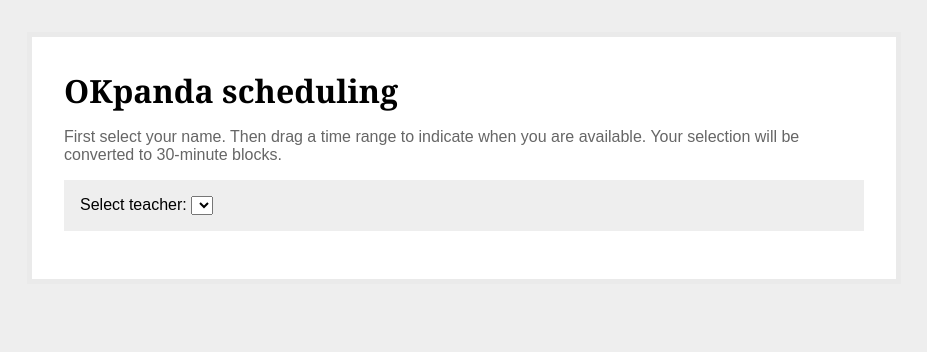
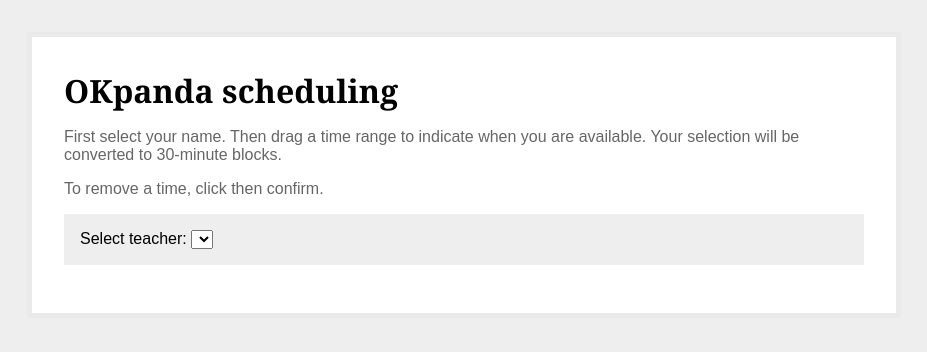
Before and after one commit to ryanmuller/oksched, a Flask app: template templates/teacher.html in a window 1280 px wide. Shown: the top 352 px of the page, without its empty margins (176-1103 px from the left). Run offline with Flask 2, Linux system fonts and the light colour scheme; the template is opened without the code that fills it, so the values that code supplies are empty.

Commit message:
delete availabilities

```diff
--- a/app.py
+++ b/app.py
@@ -9,7 +9,7 @@
 x click event to create appointment
 x show availabilities with appointments
 x nicer showing of appointments
-- delete availabilities
+x delete availabilities
 - show warning for failed appointments
 - handle multiple students
 - disable availabilities with appointments for students
@@ -27,8 +27,17 @@
 http://flask.pocoo.org/docs/0.10/api/
 http://fullcalendar.io/docs/usage/
 
-sqlite3 /tmp/flaskr.db < schema.sql
+union all
+select appointments.start_time, teachers.name as teacher_name, students.name as student_name
+from appoinments
+    join teachers
+        on teachers.id = appointments.teacher_id
+    left join appointments
+        on appointments.teacher_id = availabilities.teacher_id
+        and appointments.start_time = availabilities.start_time
+    left join students on students.id = appointments.student_id
 '''
+
 
 import sqlite3
 import time
@@ -80,6 +89,9 @@
     else:
         return "#3a87ad"
 
+def unix_to_dbtime(t):
+    return time.strftime("%Y-%m-%d %H:%M:%S", time.gmtime(int(t)))
+
 @app.route("/")
 def show_student():
     return render_template("student.html", teachers=get_teachers())
@@ -90,12 +102,17 @@
 
 @app.route("/events")
 def list_events():
-    cur = g.db.execute("""select availabilities.start_time, teachers.name as teacher_name, students.name as student_name
-                       from availabilities
-                       join teachers on teachers.id = availabilities.teacher_id
-                       left join appointments on appointments.teacher_id = availabilities.teacher_id and appointments.start_time = availabilities.start_time
-                       left join students on students.id = appointments.student_id
-                       where teachers.id = ?""", request.args['teacher_id'])
+    cur = g.db.execute("""
+select availabilities.start_time, teachers.name as teacher_name, students.name as student_name
+from availabilities
+    join teachers
+        on teachers.id = availabilities.teacher_id
+    left join appointments
+        on appointments.teacher_id = availabilities.teacher_id
+        and appointments.start_time = availabilities.start_time
+    left join students on students.id = appointments.student_id
+    where teachers.id = ?
+        """, request.args['teacher_id'])
     events = [dict(start=row[0], title=event_title_by_names(row[1], row[2]), color=event_color(row[2] is not None)) for row in cur.fetchall()]
     return json.dumps(events)
 
@@ -111,11 +128,19 @@
     g.db.commit()
     return "OK"
 
+@app.route('/remove', methods=['DELETE'])
+def destroy_availability():
+    teacher_id = request.form['teacher_id']
+    start_time = unix_to_dbtime(request.form['start_time'])
+    g.db.execute('delete from availabilities where teacher_id = ? and start_time = ?', [teacher_id, start_time])
+    g.db.commit()
+    return "OK"
+
 @app.route('/match', methods=['POST'])
 def create_appointment():
     student_id = request.form['student_id']
     teacher_id = request.form['teacher_id']
-    start_time = time.strftime("%Y-%m-%d %H:%M:%S", time.gmtime(int(request.form['start_time'])))
+    start_time = unix_to_dbtime(request.form['start_time'])
     g.db.execute('insert into appointments (student_id, teacher_id, start_time) values (?, ?, ?)', [student_id, teacher_id, start_time])
     g.db.commit()
     return "OK"
--- a/static/oksched.js
+++ b/static/oksched.js
@@ -27,7 +27,17 @@
                teacher_id: oksched.selectedTeacherId()
              }, oksched.reload)
     },
-    editable: false
+    editable: false,
+    eventClick: function(event) {
+      if (window.confirm("Do you really want to remove this availability?")) {
+        $.ajax({
+          url: "/remove",
+          type: "DELETE",
+          data: { teacher_id: oksched.selectedTeacherId(), start_time: event.start.unix() },
+          success: oksched.reload
+        })
+      }
+    }
   })
 
   $('#student-calendar').fullCalendar({
--- a/templates/teacher.html
+++ b/templates/teacher.html
@@ -1,6 +1,7 @@
 {% extends "layout.html" %}
 {% block body %}
   <p class="instruct">First select your name. Then drag a time range to indicate when you are available. Your selection will be converted to 30-minute blocks.</p>
+  <p class="instruct">To remove a time, click then confirm.</p>
   <div id="teacher-step">
     <label for="teacher">Select teacher:</label>
     <select id="teacher">
```
